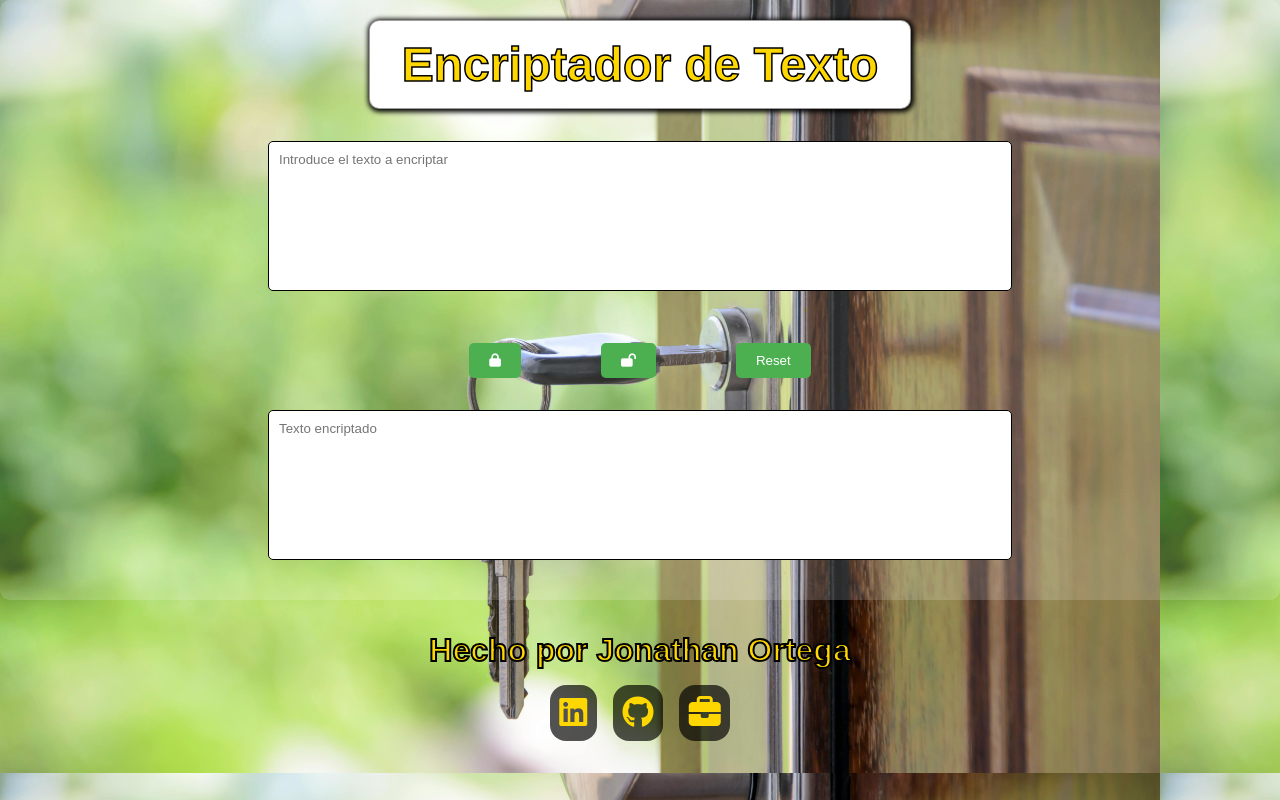
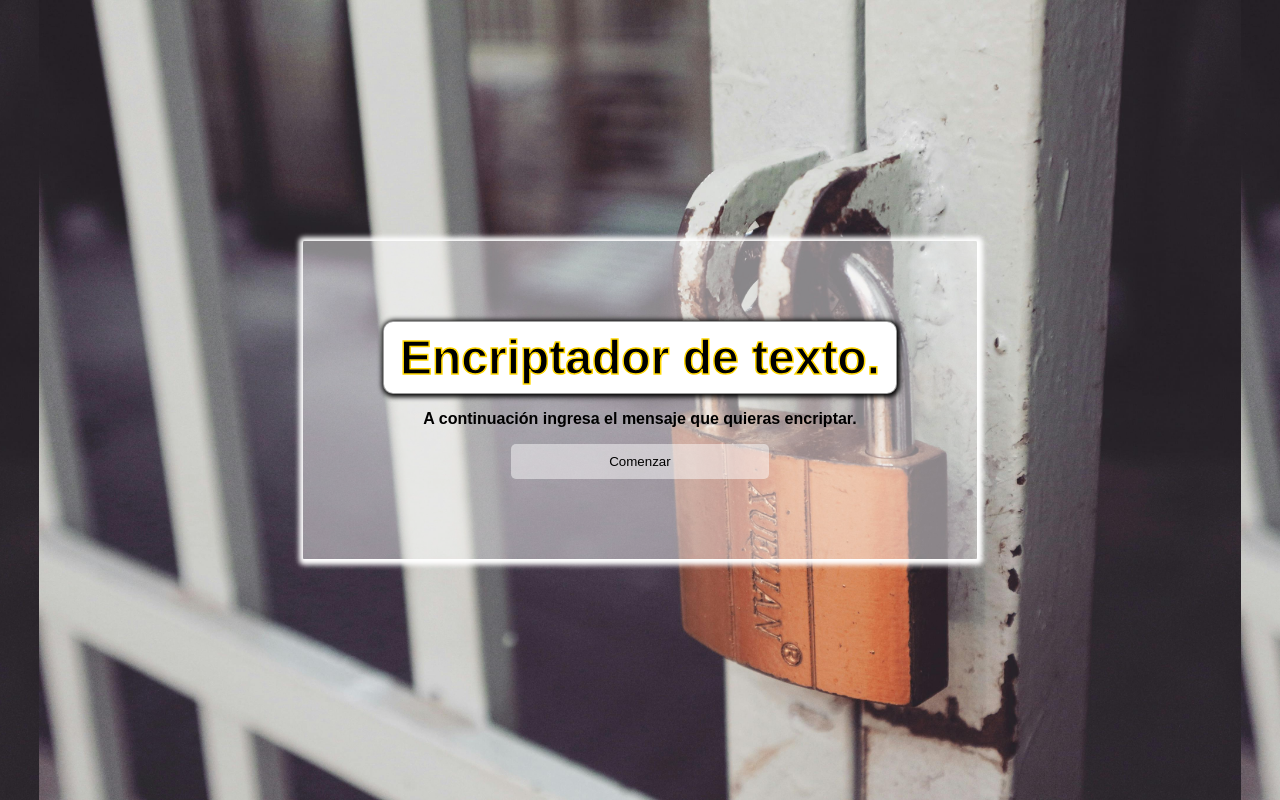
Before and after one commit to Jonnhyortega/encriptador-alura, a plain HTML site: page index.html in a window 1280 px wide. Drawn offline with Linux system fonts and the light colour scheme; a web font is replaced by a local one.

Commit message:
push detalle (habia dejado comentado la pagina de bienvenida :(

```diff
--- a/index.html
+++ b/index.html
@@ -18,13 +18,13 @@
         <div class="container">
         <!-- PÁGINA BIENVENIDA
         WELCOME PAGE  -->
-          <!-- <div id="overlay">
+          <div id="overlay">
             <div id="overlay-content">
                 <h2>Encriptador de texto.</h2>
                 <p>A continuación ingresa el mensaje que quieras encriptar.</p>
                 <button onclick="cerrarPaginaSuperPuesta()" id="close-overlay">Comenzar</button>
             </div>
-          </div> -->
+          </div>
         <!-- PÁGINA BIENVENIDA
         WELCOME PAGE -->
           <h1>Encriptador de Texto</h1>
```
